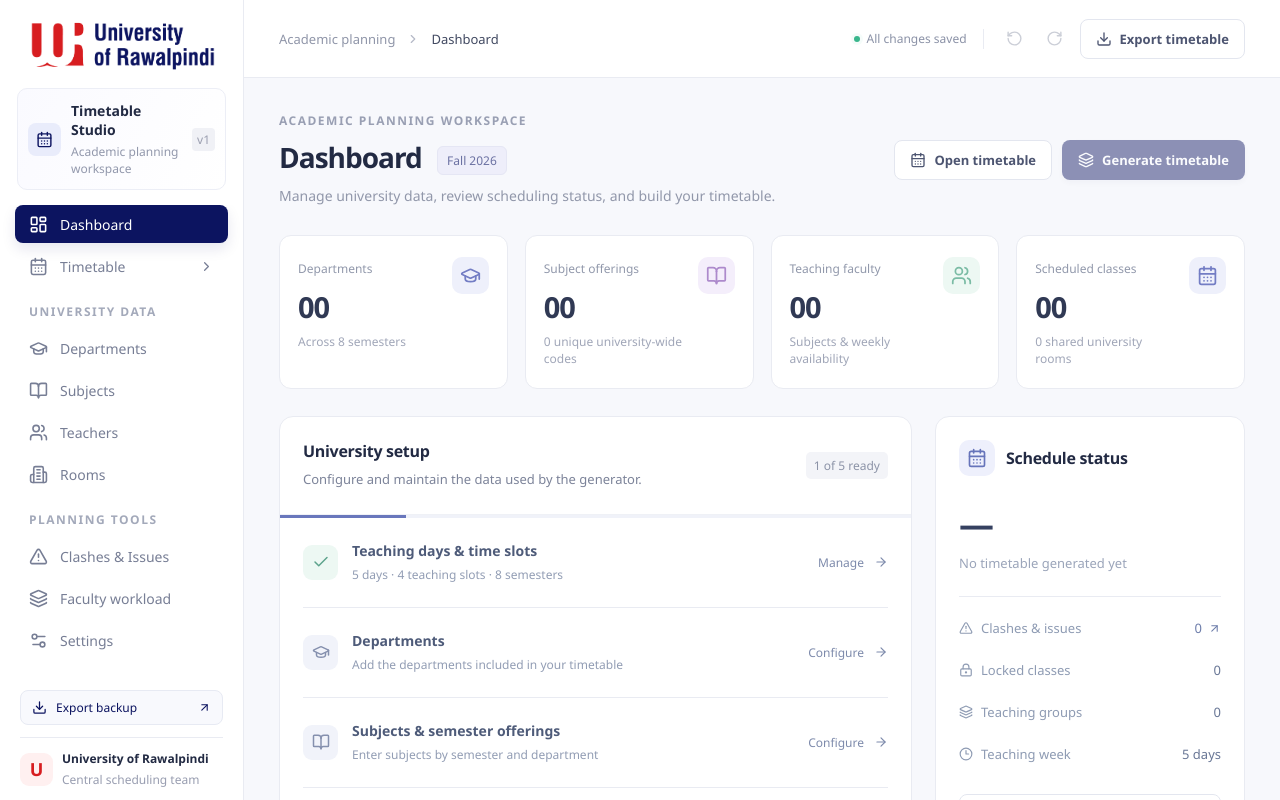
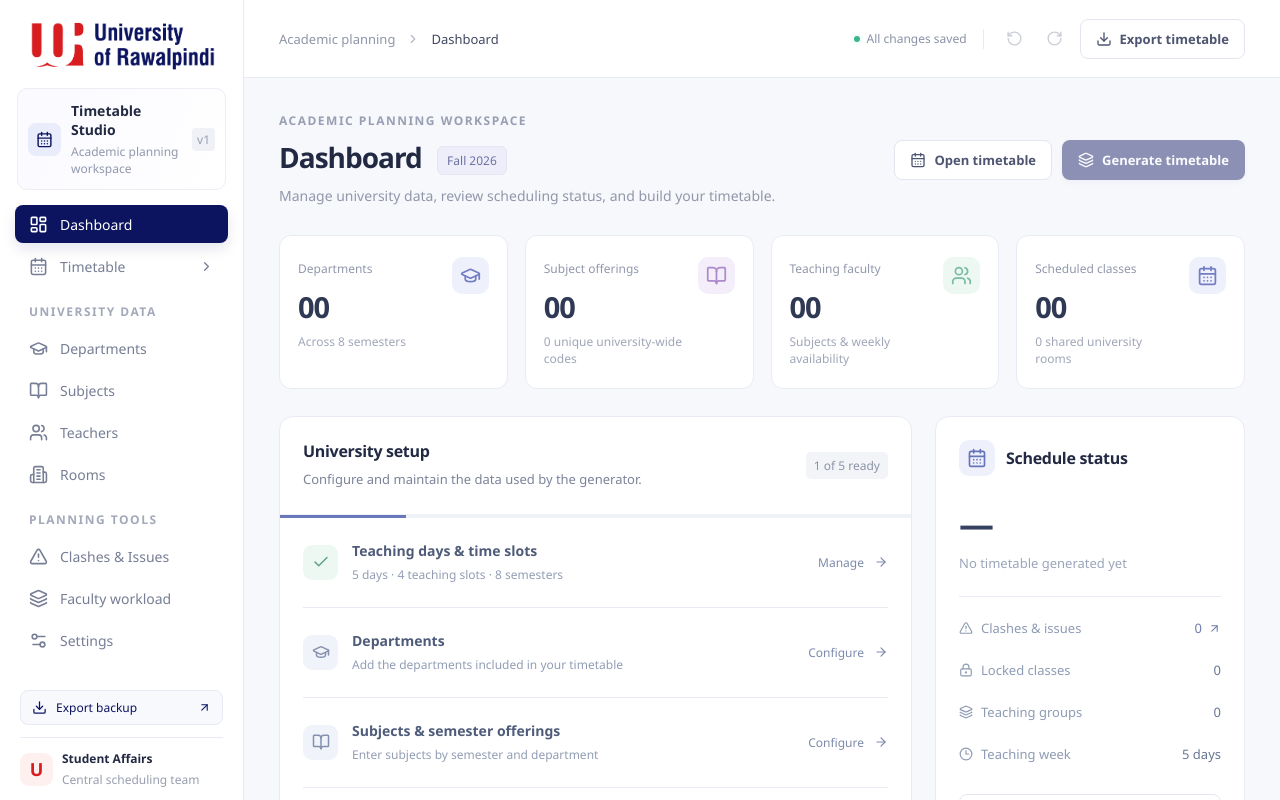
Before and after one commit to amaanshakeel/Timetable-Generator, a React (Vite) app: page / in a window 1280 px wide. Shown: the top 800 px of the page. Built offline with nearby package versions, Linux system fonts and the light colour scheme.

Commit message:
style: label sidebar footer Student Affairs

```diff
--- a/src/app/App.tsx
+++ b/src/app/App.tsx
@@ -281,7 +281,7 @@ export default function App() {
           <div className="sidebar-foot">
             <span className="uor-mark">U</span>
             <div>
-              <strong>University of Rawalpindi</strong>
+              <strong>Student Affairs</strong>
               <small>Central scheduling team</small>
             </div>
           </div>
```
